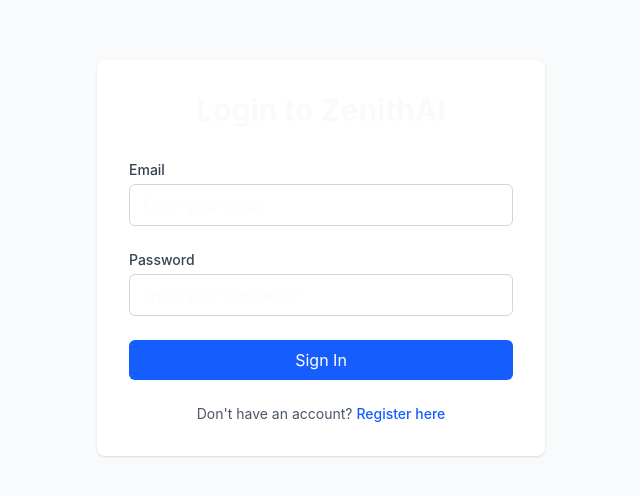
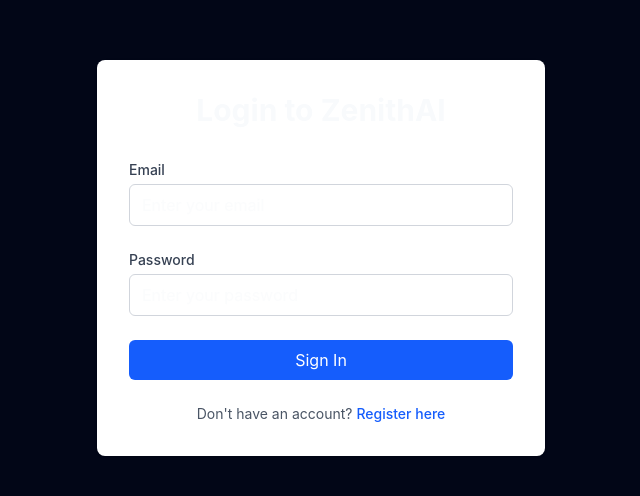
Before and after one commit to DavFilsDev/zenithAI_react-typescript-frontend, a React (Vite) app: page /login in a window 1280 px wide. Shown: the part 142-638 px from the top of the page, without its empty margins (319-959 px from the left). Built offline with nearby package versions, Linux system fonts and the light colour scheme; no server answers.

Commit message:
feat(auth): apply design system to login page layout

```diff
--- a/src/pages/Login.tsx
+++ b/src/pages/Login.tsx
@@ -31,7 +31,10 @@ export const Login = () => {
   };
 
   return (
-    <div className="min-h-screen flex items-center justify-center bg-gray-50">
+    <div className="min-h-screen flex items-center justify-center
+                bg-[rgb(var(--color-bg))]
+                text-[rgb(var(--color-text))]
+                px-4">
       {/* Login card */}
       <div className="max-w-md w-full space-y-8 p-8 bg-white rounded-lg shadow">
 
```
